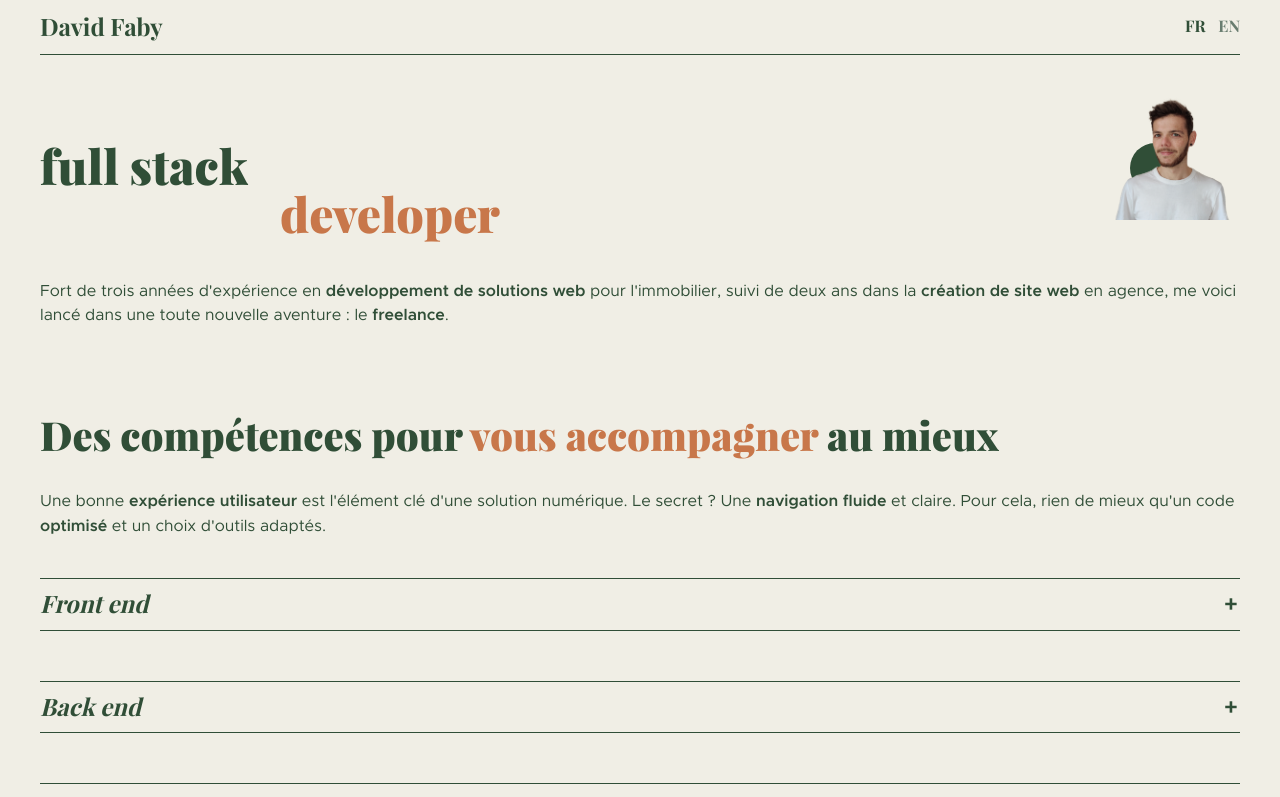
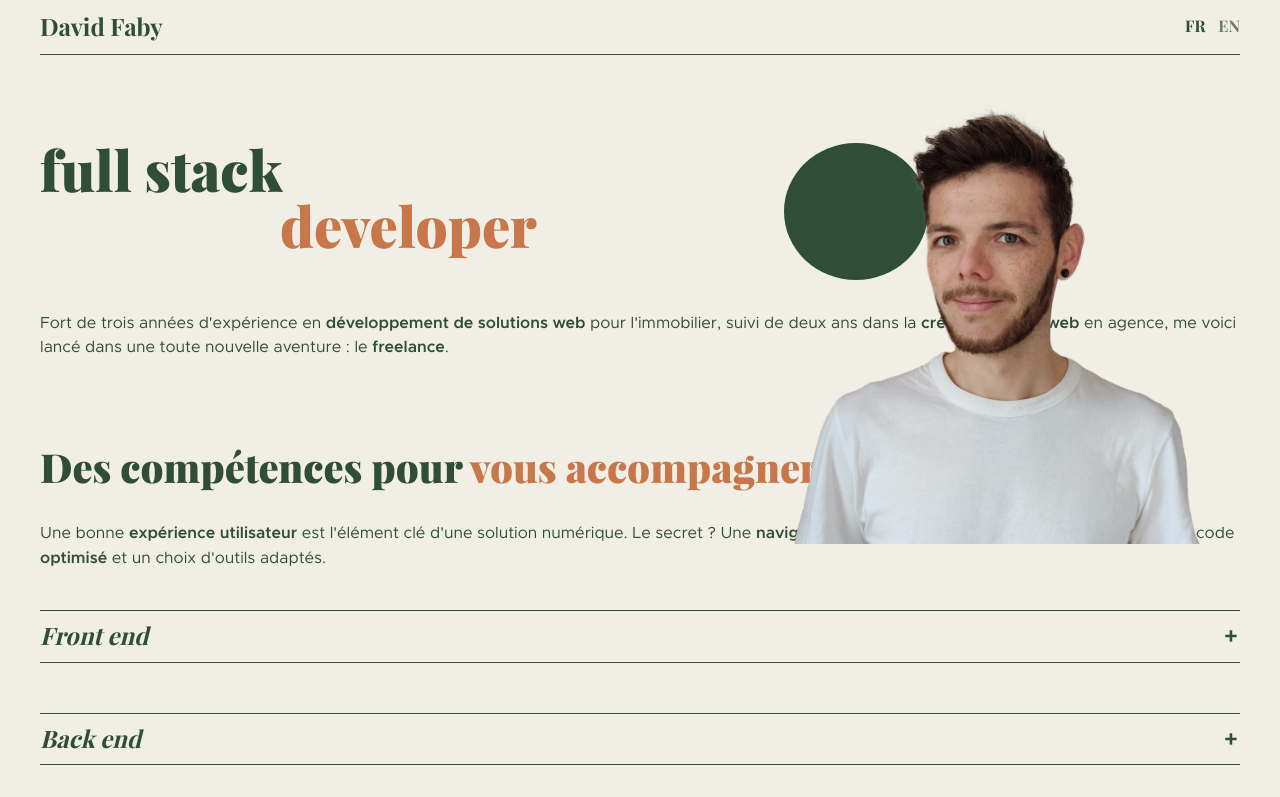
Before and after one commit to daahvidfaby/portfolio-2022, a React (Vite) app: page / in a window 1280 px wide. Shown: the top 797 px of the page. Built offline with nearby package versions, Linux system fonts and the light colour scheme.

Commit message:
Replaced png image with webp one - Added device orientation test

```diff
--- a/src/App.jsx
+++ b/src/App.jsx
@@ -31,8 +31,12 @@ function App() {
     () => {
       window.addEventListener('scroll', () => {
         requestRef.current = requestAnimationFrame(handleSectionChange);
-      return () => cancelAnimationFrame(requestRef.current);
-    })
+        return () => cancelAnimationFrame(requestRef.current);
+      })
+
+    if (window.DeviceOrientationEvent) {
+      window.addEventListener('deviceorientation', () => alert('ok'), false);
+    }
   }, [])
 
 
--- a/src/assets/style/sections/hero.scss
+++ b/src/assets/style/sections/hero.scss
@@ -1,7 +1,7 @@
 .hero {
     position: relative;
     margin-top: rem(40);
-    margin-bottom: rem(40);
+    margin-bottom: rem(56);
     padding-top: rem(48);
 
     &__title {
@@ -13,6 +13,10 @@
 
         @include breakpoint(xs) {
             font-size: rem(48);
+        }
+
+        @include breakpoint(sm) {
+            font-size: rem(56);
         }
 
         &__first {
@@ -31,7 +35,7 @@
         top: 0;
         right: 0;
         display: block;
-        width: rem(134);
+        width: 40%;
 
         img {
             position: relative;
@@ -44,8 +48,8 @@
             position: absolute;
             top: rem(48);
             left: rem(24);
-            width: rem(50);
-            height: rem(50);
+            width: 30%;
+            height: 30%;
             border-radius: 100%;
             background-color: $color-02;
         }
--- a/src/sections/Hero.jsx
+++ b/src/sections/Hero.jsx
@@ -1,4 +1,4 @@
-import David from '../assets/images/david.png';
+import David from '../assets/images/david.webp';
 
 function Hero() {
     return (
```
Also changed, not shown: src/assets/images/david.webp (added).
